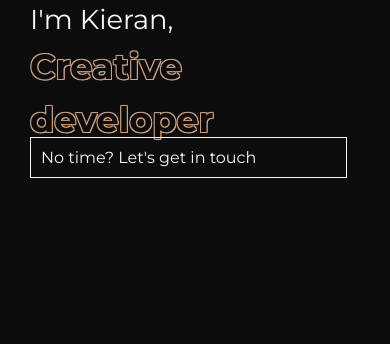
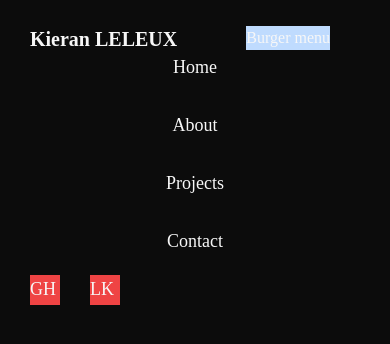
Before and after one commit to kilelx/portfolio, a React (Vite) app: page / in a window 390 px wide. Shown: the top 344 px of the page. Built offline with nearby package versions, Linux system fonts and the light colour scheme.

Commit message:
add: navbar wip

```diff
--- a/index.html
+++ b/index.html
@@ -12,7 +12,7 @@
     <link href="https://fonts.googleapis.com/css2?family=Montserrat:wght@200;900&family=Playfair+Display:wght@400;500;700&display=swap" rel="stylesheet">
     <title>Vite + React + TS</title>
   </head>
-  <body class="bg-dark font-montserrat">
+  <body class="bg-dark font-montserrat text-white">
     <div id="root"></div>
     <script type="module" src="/src/main.tsx"></script>
   </body>
--- a/src/App.tsx
+++ b/src/App.tsx
@@ -1,10 +1,12 @@
 import Hero from "./components/Hero";
+import Navbar from "./components/Header";
 
 export default function App() {
   return (
     <>
+    <Navbar />
     <main>
-      <Hero />
+      {/* <Hero /> */}
     </main>
     </>
   )
--- /dev/null
+++ b/src/components/Header.tsx
@@ -0,0 +1,50 @@
+import React, {useState} from "react";
+
+export default function Header() {
+
+  const [showMenu, setShowMenu] = useState(false);
+  return (
+    <header className="font-playfair section-container py-[25px] relative md:flex md:justify-between">
+      <div className="font-semibold text-xl">
+        {/* <a href="#hero_section" className="md:hidden">
+          KL
+        </a> */}
+        <a href="#hero_section">Kieran LELEUX</a>
+      </div>
+
+      <div className="md:flex md:flex-row md:justify-between">
+        <nav className="text-lg md:flex md:justify-between">
+          <ul className="flex flex-col md:flex-row gap-[30px] text-center">
+            <li><a href="">Home</a></li>
+            <li><a href="">About</a></li>
+            <li><a href="">Projects</a></li>
+            <li><a href="">Contact</a></li>
+          </ul>
+          <div className="flex gap-[30px] mt-[20px] md:mt-0">
+            <p className="w-[30px] h-[30px] bg-red-500">GH</p>
+            <p className="w-[30px] h-[30px] bg-red-500">LK</p>
+          </div>
+        </nav>
+      </div>
+      {/* <div className={`${showMenu ? "flex flex-col items-center justify-center w-full h-screen" : "hidden"} md:flex md:flex-row md:justify-between`}>
+        <nav className="text-lg md:flex md:justify-between">
+          <ul className="flex flex-col md:flex-row gap-[30px] text-center">
+            <li><a href="">Home</a></li>
+            <li><a href="">About</a></li>
+            <li><a href="">Projects</a></li>
+            <li><a href="">Contact</a></li>
+          </ul>
+          <div className="flex gap-[30px] mt-[20px] md:mt-0">
+            <p className="w-[30px] h-[30px] bg-red-500">GH</p>
+            <p className="w-[30px] h-[30px] bg-red-500">LK</p>
+          </div>
+        </nav>
+      </div> */}
+
+      <button
+      onClick={() => setShowMenu(!showMenu)}
+      className={`${showMenu ? "bg-red-200" : "bg-blue-200"} absolute right-0 top-[26px] mr-[30px] md:hidden`}
+      >Burger menu</button>
+    </header>
+  );
+}
--- a/src/components/Hero.tsx
+++ b/src/components/Hero.tsx
@@ -27,10 +27,11 @@ export default function Hero() {
 
 
   return (
-    <section className='section-container'>
+    <section className='section-container' id='hero_section'>
       <h1 className="">
         <span  className="text-white font-normal">I'm Kieran,</span><br></br>
-        <span ref={titleRef} className="outlined-hero text-dark font-bold">Creative developer</span>
+        <span ref={titleRef} className="outlined-hero text-dark font-bold">Creative</span>
+        <span className='text-brown developer'>&nbsp;developer</span>
       </h1>
       <a href="" className='border border-white text-white p-[10px] pr-[90px]'>No time? Let's get in touch</a>
     </section>
--- a/src/index.css
+++ b/src/index.css
@@ -4,7 +4,7 @@
 
 /* UTILS */
 .section-container {
-  @apply w-full px-[30px]
+  @apply w-col12 mx-auto
 }
 
 /* HERO */
@@ -14,7 +14,6 @@ h1:first-child {
 
 .outlined-hero {
   font-size: calc(9000vw/1000);
-  /* -webkit-text-stroke: 1px #CEA07E; */
   text-shadow:
   1px 1px 0 #CEA07E,
   -1px -1px 0 #CEA07E,
@@ -25,23 +24,10 @@ h1:first-child {
   font-variation-settings: "wght" 500;
 }
 
-/* .col-1 {
-  width: calc(((100vw - 60px) - 11*20px) / 12 );
-  height: 50px;
+.developer {
+  font-size: calc(5000vw/1000);
 }
-.col-2 {
-  width: calc(2*(((100vw - 60px) - 10*20px) / 12 ));
-  height: 50px;
+
+#root {
+  height: 500vh;
 }
-.col-3 {
-  width: calc(3*(((100vw - 60px) - 9*20px) / 12 ));
-  height: 50px;
-}
-.col-4 {
-  width: calc(4*(((100vw - 60px) - 8*20px) / 12 ));
-  height: 50px;
-}
-.col-12 {
-  width: calc(12*((100vw - 60px) / 12 ));
-  height: 50px;
-} */
```
